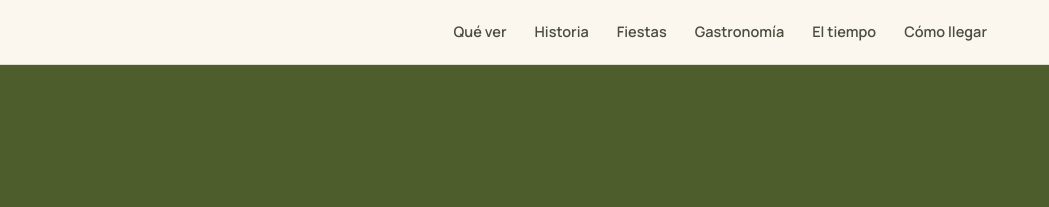
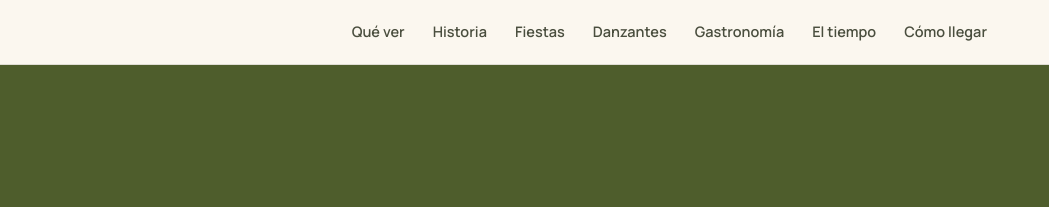
Before and after one commit to fuentetojar/fuentetojar.github.io, a plain HTML site: page alrededores.html in a window 1280 px wide. Shown: the top 207 px of the page, 231-1280 px from the left. Drawn offline with Linux system fonts and the light colour scheme; no server answers.

Commit message:
Update alrededores.html

```diff
--- a/alrededores.html
+++ b/alrededores.html
@@ -33,6 +33,7 @@
       <li><a href="que-ver.html">Qué ver</a></li>
       <li><a href="historia.html">Historia</a></li>
       <li><a href="fiestas.html">Fiestas</a></li>
+      <li><a href="danzantes.html">Danzantes</a></li>
       <li><a href="gastronomia.html">Gastronomía</a></li>
       <li><a href="el-tiempo.html">El tiempo</a></li>
       <li><a href="como-llegar.html">Cómo llegar</a></li>
```
